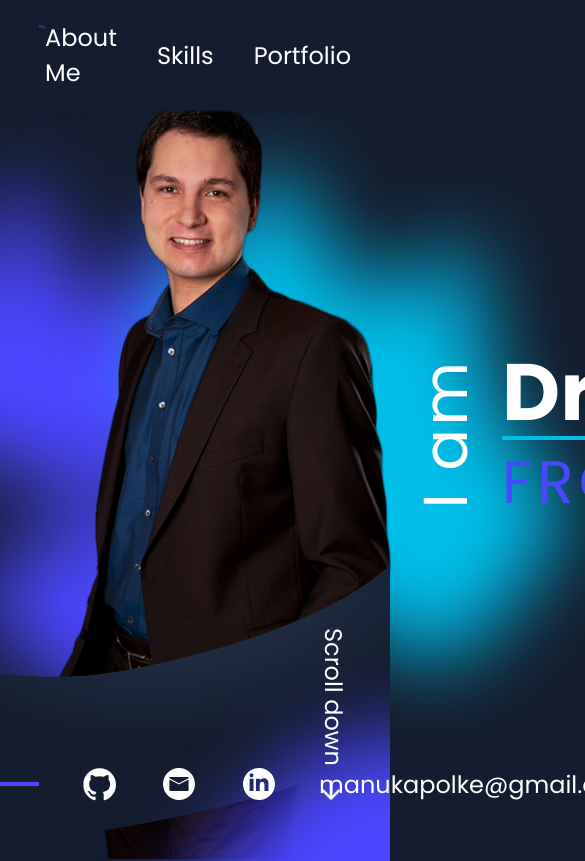
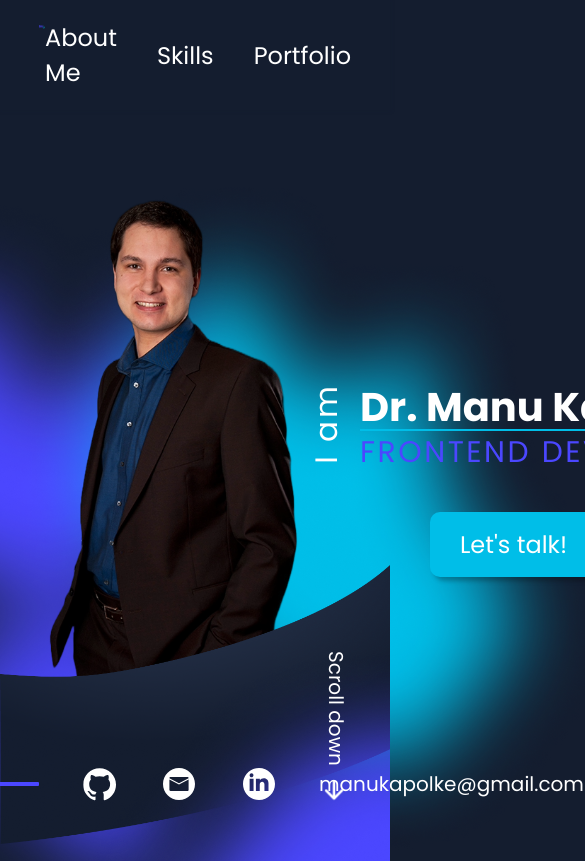
Before and after one commit to ManuKapolke/portfolio, an Angular app: page / in a window 390 px wide. Shown: the top 861 px of the page, 585 px wide, since content can reach past the window. Built offline with nearby package versions, Linux system fonts and the light colour scheme.

Commit message:
started with responsiveness for above-the-fold

```diff
--- a/src/app/above-the-fold/above-the-fold.component.html
+++ b/src/app/above-the-fold/above-the-fold.component.html
@@ -1,7 +1,8 @@
 <section id="above-the-fold">
     <div class="photo-container" data-aos-offset="-200" data-aos-delay="500" data-aos-duration="1500" data-aos="fade">
-        <img class="photo-background-shape zoom-in"
-            src="assets/img/bg-shapes/v{{ layoutService.version }}_shadow_photo.png" alt="photo-background">
+        <div class="photo-background-shape zoom-in">
+            <img src="assets/img/bg-shapes/v{{ layoutService.version }}_shadow_photo.png" alt="photo-background">
+        </div>
         <img class="photo" src="assets/img/photo/mkapolke2_oH.png" alt="photo">
     </div>
 
--- a/src/app/above-the-fold/above-the-fold.component.scss
+++ b/src/app/above-the-fold/above-the-fold.component.scss
@@ -10,17 +10,19 @@
         justify-content: center;
 
         .photo {
-            width: 360px;
+            width: clamp(264px, 25vw, 360px);
             z-index: 1;
         }
 
         .photo-background-shape {
             position: absolute;
             top: -30px;
-            left: calc(-0.5 * (872px - 360px));
+            left: calc(-0.5 * (872px - clamp(264px, 25vw, 360px)));
             display: flex;
-            align-items: center;
+            align-items: flex-start;
             justify-content: center;
+            overflow-y: hidden;
+            height: 720px;
         }
     }
 
@@ -52,7 +54,8 @@
         .main-title-left {
             writing-mode: vertical-lr;
             transform: rotate(-180deg);
-            font-size: 62px;
+            // font-size: 62px;
+            font-size: 3.875em;
             letter-spacing: 3px;
             white-space: nowrap;
             margin-bottom: 3px;
@@ -62,10 +65,12 @@
             white-space: nowrap;
 
             .sub-title {
-                font-size: 60px;
+                // font-size: 59.6px;
+                font-size: 3.725em;
                 color: var(--mainColorA);
                 line-height: 100%;
-                letter-spacing: 5px;
+                // letter-spacing: 5px;
+                letter-spacing: 0.085em;
             }
         }
     }
@@ -86,10 +91,9 @@
             border-bottom-right-radius: 1px;
         }
 
-
-
         .email {
             font-size: 24px;
+            // font-size: 1.5em;
         }
     }
 
@@ -109,6 +113,7 @@
 
         span {
             font-size: 24px;
+            // font-size: 1.5em;
             writing-mode: vertical-lr;
         }
 
@@ -137,3 +142,41 @@
         transform: translateY(0);
     }
 }
+
+/*--------------------------------------------------
+Media Queries
+---------------------------------------------------*/
+@media (width < 1280px) {
+    #above-the-fold {
+        .contact-bar .email {
+            font-size: 20px;
+
+            .text-link-mirrored {
+                // left: -5px;
+                top: 28px;
+            }
+
+            // &:hover .text-link-mirrored {
+            //     height: 32px;
+            // }
+        }
+
+        .scroll-down {
+            // bottom: 40px;
+            // gap: 8px;
+
+            span {
+                font-size: 20px;
+            }
+
+            .arrow-down {
+                // height: 30px;
+
+                svg {
+                    // scale: 1.1;
+                    margin-left: 4px;
+                }
+            }
+        }
+    }
+}
--- a/src/styles.scss
+++ b/src/styles.scss
@@ -101,6 +101,7 @@ body {
     background-color: var(--bgColor);
     color: white;
     overflow-x: hidden;
+    font-size: 16px;
 }
 
 /*--------------------------------------------------
@@ -115,27 +116,33 @@ section {
 }
 
 h1 {
-    font-size: 80px;
+    // font-size: 80px;
+    font-size: 5em;
     font-weight: 700;
     text-decoration: underline;
     text-decoration-color: var(--mainColorB);
-    text-decoration-thickness: 4px;
-    text-underline-offset: 16px;
+    // text-decoration-thickness: 4px;
+    // text-underline-offset: 16px;
+    text-decoration-thickness: 0.05em;
+    text-underline-offset: 0.2em;
 }
 
 h2 {
-    font-size: 80px;
+    // font-size: 80px;
+    font-size: 5em;
     font-weight: 700;
 }
 
 h3 {
-    font-size: 32px;
+    // font-size: 32px;
+    font-size: 2em;
     font-weight: 700;
     color: var(--mainColorA);
 }
 
 h4 {
-    font-size: 24px;
+    // font-size: 24px;
+    font-size: 1.5em;
     font-weight: 400;
     color: var(--mainColorB);
 }
@@ -198,6 +205,7 @@ Buttons
     border: none;
     font-family: 'Poppins', sans-serif;
     font-size: 24px;
+    // font-size: 1.5em;
     white-space: nowrap;
     box-shadow: 4px 4px 4px 0px #00000040;
 }
@@ -380,3 +388,41 @@ Animation Keyframes
             0 0 calc(4 * $factor) white;
     }
 }
+
+/*--------------------------------------------------
+Media Queries
+---------------------------------------------------*/
+@media (width < 1600px) {
+    body {
+        font-size: 14px;
+    }
+}
+
+@media (width < 1400px) {
+    body {
+        font-size: 12px;
+    }
+}
+
+@media (width < 1280px) {
+    body {
+        font-size: 10px;
+    }
+
+    // .text-link {
+    //     .text-link-mirrored {
+    //         left: -5px;
+    //         top: 36px;
+    //     }
+
+    //     &:hover .text-link-mirrored {
+    //         height: 32px;
+    //     }
+    // }
+}
+
+@media (width < 1024px) {
+    body {
+        font-size: 8px;
+    }
+}
```
Also changed, not shown: todo.txt.
